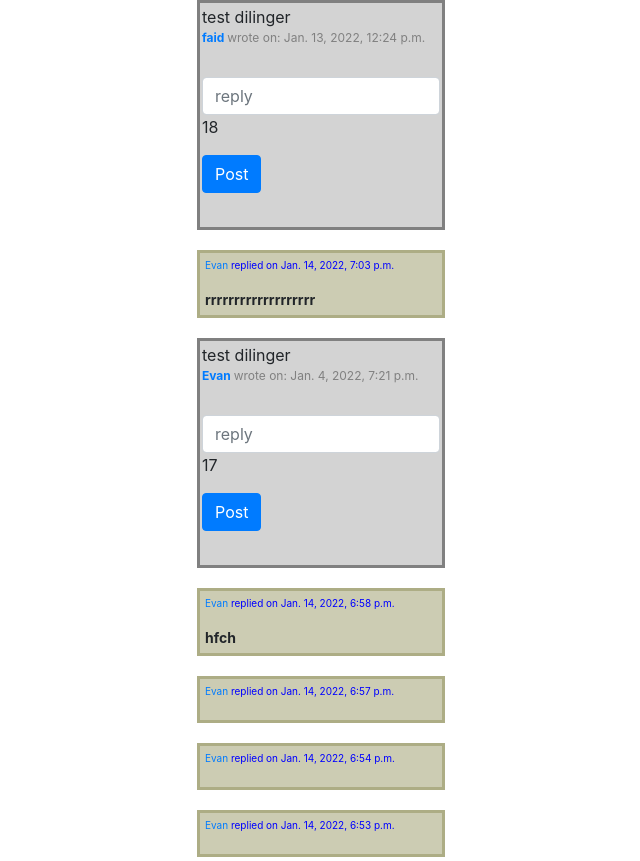
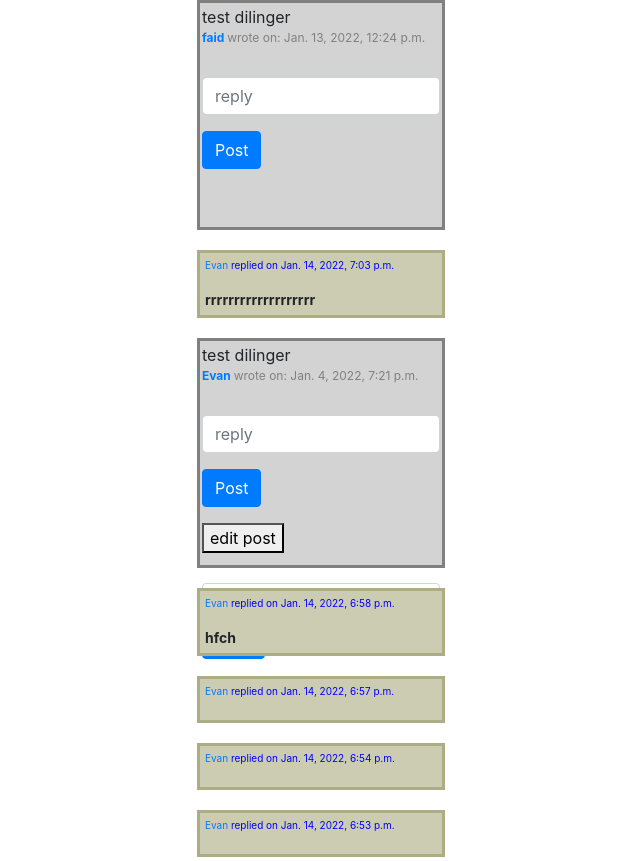
Before and after one commit to neteng0911/carpool, a Django app: page / in a window 1280 px wide. Shown: the part 56-917 px from the top of the page, without its empty margins (215-855 px from the left). Run offline with Django 3.2, Linux system fonts and the light colour scheme; a user stored in the database is signed in; data comes from the database, SQL or seed files in the repository; both versions use the stored data as it was after the commit; some libraries are stand-ins or nearby versions.

Commit message:
to fix edit post index js

```diff
--- /dev/null
+++ b/project4/network/static/network/edit_post.js
@@ -0,0 +1,8 @@
+function myFunction() {
+  var x = document.getElementById("divedit");
+  if (x.style.display === "none") {
+    x.style.display = "block";
+  } else {
+    x.style.display = "none";
+  }
+}
--- a/project4/network/templates/network/index.html
+++ b/project4/network/templates/network/index.html
@@ -16,13 +16,41 @@
 
 
         <div class="form-group">
-            <input class="form-control" style="margin-top:30px"; type="text" name="reply_txt" placeholder="reply">
-            <input type="hidden"  name="post_id" value={{post.pk}}>{{post.pk}}
+            <input class="form-control" style="margin-top:30px" type="text" name="reply_txt" placeholder="reply">
+            <input type="hidden"  name="post_id" value={{post.pk}}>
 
         </div>
-    <input class="btn btn-primary" type="submit" value="Post">
+    <input class="btn btn-primary" type="submit" name="post_reply" value="Post">
             <p></p>
             <p></p>
+
+
+    {% ifequal  user post.owner %}
+            <script src="edit_post.js"></script>
+
+       <button onclick="myFunction()"> edit post</button>
+            <div id="divedit">
+
+
+<form action="{% url 'edit_post' post.id%}" method="post">
+        {% csrf_token %}
+
+
+        <div class="form-group">
+            <input class="form-control" style="margin-top:30px"; type="text" name="description" placeholder={{post.description}}>
+
+    <input class="btn btn-primary" type="submit" value="Save">
+</form>
+                </div>
+            </div>
+
+ {#                  <form action="{% url 'edit_post' post.id %}" method="post">#}
+  {#  <input class="btn btn-primary" name="edit_post" type="submit" value="edit_post" >#}
+  {#   <input type="hidden"  name="post_to_edit_id" value={{post.pk}}>#}
+</form>#}
+            </div>
+
+   {% endifequal %}
 {% endif %}
             <p style= "color:grey; font-size:12px;"></p>
 
@@ -41,7 +69,8 @@
 
 
 
-        <div class="replies" ><p style= "color:blue; font-size:10px;"><a href="{% url "profile" rep.owner_id %}">{{rep.owner}}</a>  replied on {{rep.created_date}}</p> <strong>{{rep}} </strong> </div>
+        <div class="replies" ><p style= "color:blue; font-size:10px;"><a href="{% url "profile" rep.owner_id %}">{{rep.owner}}</a>
+            replied on {{rep.created_date}}</p> <strong>{{rep}} </strong> </div>
 </ul>
 {% endfor %}
 </form>
--- a/project4/network/urls.py
+++ b/project4/network/urls.py
@@ -9,6 +9,7 @@
     path("logout", views.logout_view, name="logout"),
     path("register", views.register, name="register"),
     path("create_post",views.create_post, name="create_post"),
-    path("profile/<int:user_id>", views.profile, name="profile")
-    #path("reply",views.reply, name="reply")
+    path("profile/<int:user_id>", views.profile, name="profile"),
+    path("post/<int:post_id>", views.edit_post, name="edit_post")
+
 ]
--- a/project4/network/views.py
+++ b/project4/network/views.py
@@ -24,7 +24,7 @@
 
 
 
-    if request.method == "POST":
+    if request.method == "POST" and "post_reply" in request.POST:
         reply_txt = request.POST["reply_txt"]
         mypost_reply = request.POST.get("post_id")
         mypost = Mypost.objects.get(id=mypost_reply)
@@ -38,10 +38,19 @@
         reply.lists.add(mypost)
         print(owner, "replied on post number", mypost_reply, "and said:",reply)
         return render(request, "network/index.html", {"all_posts": all_posts, "replies":replies}) # to set following posts not all posts later my_post_replies": my_post_replies,
+
+    if request.method == "POST" and "edit_post" in request.POST:
+
+        post_to_edit_id = request.POST.get("post_to_edit_id")
+        post_to_edit = Mypost.objects.get(pk=post_to_edit_id)
+        print(post_to_edit_id)
+
+        return render(request, "network/post.html",{"post_to_edit":post_to_edit})
+
     else:
         return render(request, "network/index.html", {"all_posts": all_posts,"replies":replies})
 
-#edo provlhma  exei na kanei me ta render index kai reply
+
 
 
 
@@ -122,6 +131,28 @@
 
 
 
+def edit_post(request,post_id):
+    # check if method is POST
+    edited_date = timezone.now()
+    post_to_edit = Mypost.objects.get(pk=post_id)
+
+    if request.method=="POST":
+
+        edit_txt = request.POST["edit_txt"]
+        #to_edit_post_id = request.POST.get("post_id")
+        post_to_edit = Mypost.objects.get(pk=post_id).update(description=edit_txt)
+        post_to_edit.save()
+
+
+
+
+
+        return render(request, "network/post.html",{"post_to_edit":post_to_edit})
+
+    else:
+        return render(request, "network/post.html",{"post_to_edit":post_to_edit})
+
+
 @login_required
 def profile(request, user_id):
     current_user = request.user
```
Also changed, not shown: project4/network/templates/network/post.html (added, +13 -0 lines), project4/db.sqlite3.
